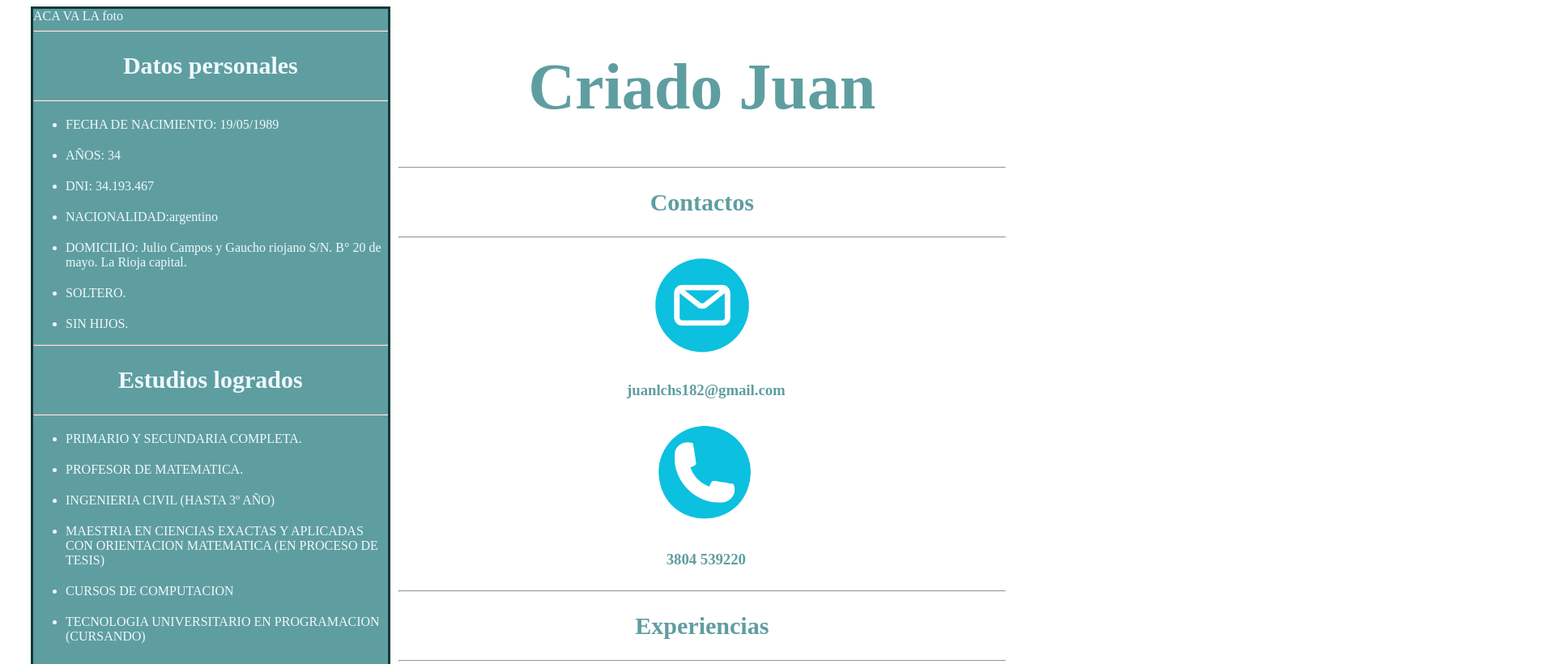
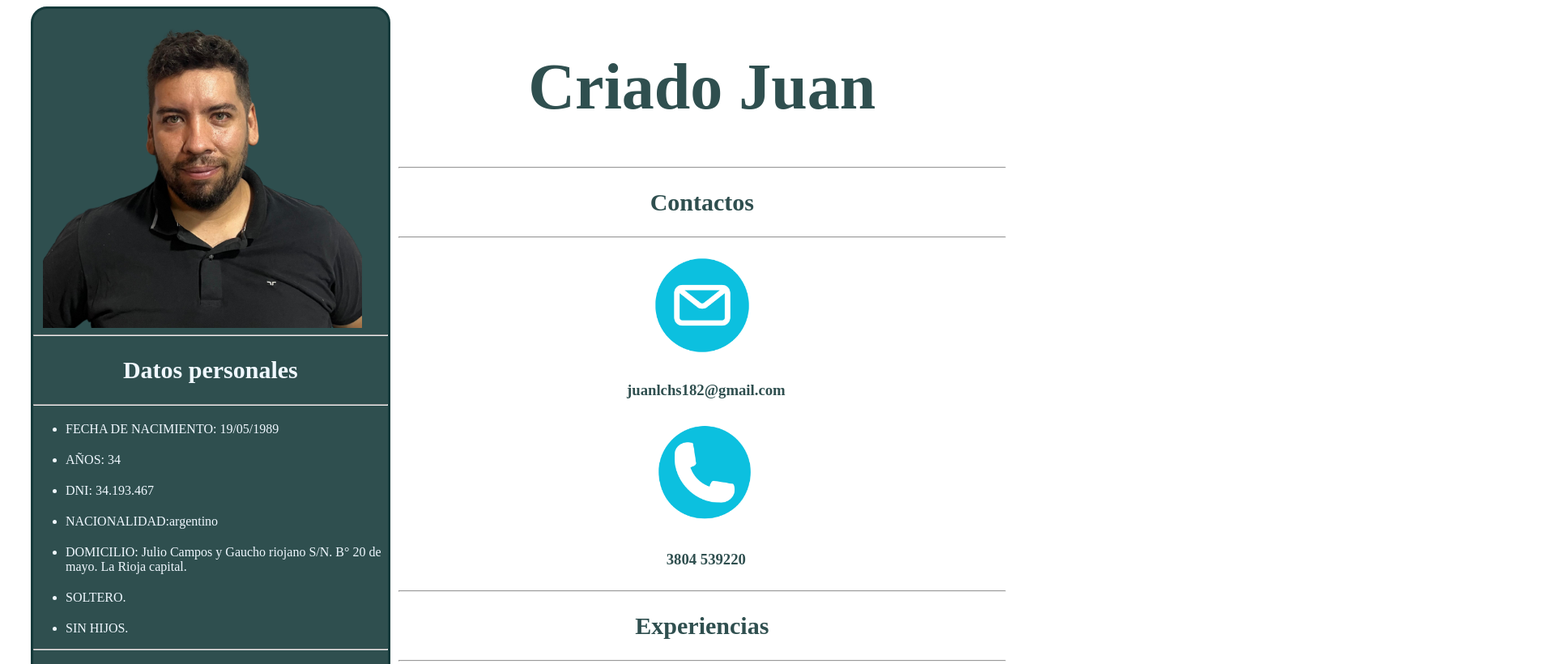
Before and after one commit to juanlchs/juanlchs.github.io, a plain HTML site: page index.html in a window 1280 px wide. Shown: the top 820 px of the page at 81% size, 1920 px wide, since content can reach past the window. Drawn offline with Linux system fonts and the light colour scheme.

Commit message:
imagenes 2

```diff
--- a/estilos.css
+++ b/estilos.css
@@ -2,11 +2,25 @@
 
 .columna_izquierda{
     color: aliceblue;
-    background-color: cadetblue;
+    background-color: darkslategray ;
     width: 35%;
     margin-left: 30px;
     margin-right: 5px;
     border: 3px solid rgb(21, 58, 59);
+    border-radius: 20px;
+}
+.foto{
+    width: 450%;
+    display:flex;
+    flex-direction: column;
+    /* justify-content: center; */
+    /*align-items: center;*/
+    margin-left: 12px;
+    margin-right: 10px;
+
+}
+.fotix{
+    border-radius: 40px solid rgb(21, 58, 59);
 }
 .toda_experiencia{
     display:flex;
@@ -39,7 +53,7 @@
     width: 60%;
     margin-right: 30px;
     margin-left: 5px;
-    color: cadetblue;
+    color: darkslategray;
 }
 
 
--- a/index.html
+++ b/index.html
@@ -12,7 +12,9 @@
 
     <div class = 'cuerpo'>
         <div class="columna_izquierda">
-            <div class="foto">ACA VA LA foto</div>
+            <div class="foto">
+                    <img class="fotix" src="foto.png" alt="">
+            </div>
             <div class="datos_personales">
                 <hr>
                 <h2 class="titulo2"> Datos personales </h2>
```
Also changed, not shown: foto.png (added).
